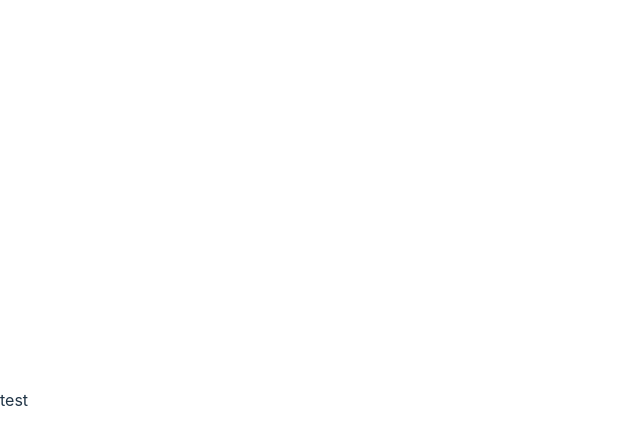
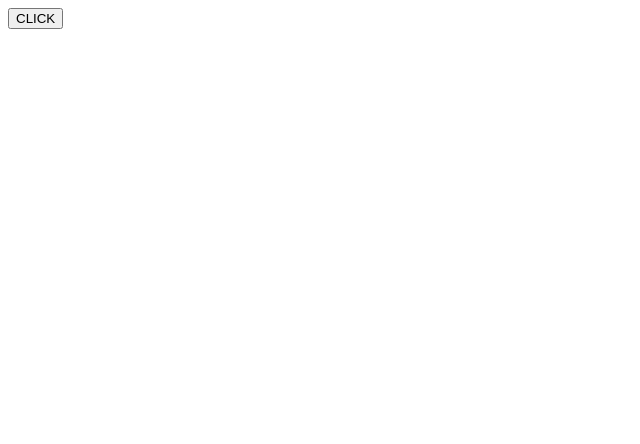
Before and after one commit to maaaashi/long-press-button, a website built with Vite: page index.html in a window 1280 px wide. Shown: the whole page, without its empty margins (0-640 px from the left). Built offline with nearby package versions, Linux system fonts and the light colour scheme.

Commit message:
ボタン設置

```diff
--- a/index.html
+++ b/index.html
@@ -9,6 +9,6 @@
     <script type="module" src="/src/long-press-button.ts"></script>
   </head>
   <body>
-    <long-press-button></long-press-button>
+    <long-press-button>CLICK</long-press-button>
   </body>
 </html>
--- a/src/index.css
+++ /dev/null
@@ -1,38 +0,0 @@
-:root {
-  font-family: Inter, system-ui, Avenir, Helvetica, Arial, sans-serif;
-  line-height: 1.5;
-  font-weight: 400;
-
-  color-scheme: light dark;
-  color: rgba(255, 255, 255, 0.87);
-  background-color: #242424;
-
-  font-synthesis: none;
-  text-rendering: optimizeLegibility;
-  -webkit-font-smoothing: antialiased;
-  -moz-osx-font-smoothing: grayscale;
-}
-
-a {
-  font-weight: 500;
-  color: #646cff;
-  text-decoration: inherit;
-}
-a:hover {
-  color: #535bf2;
-}
-
-body {
-  margin: 0;
-  display: flex;
-  place-items: center;
-  min-width: 320px;
-  min-height: 100vh;
-}
-
-@media (prefers-color-scheme: light) {
-  :root {
-    color: #213547;
-    background-color: #ffffff;
-  }
-}
--- a/src/long-press-button.ts
+++ b/src/long-press-button.ts
@@ -1,19 +1,13 @@
 import { LitElement, html } from 'lit'
 import { customElement } from 'lit/decorators.js'
 
-/**
- * An example element.
- *
- * @slot - This element has a slot
- * @csspart button - The button
- */
+
+
 @customElement('long-press-button')
 export class LongPressButton extends LitElement {
   render() {
     return html`
-      <div>
-        test
-      </div>
+      <button><slot></slot></button>
     `
   }
 }
```
